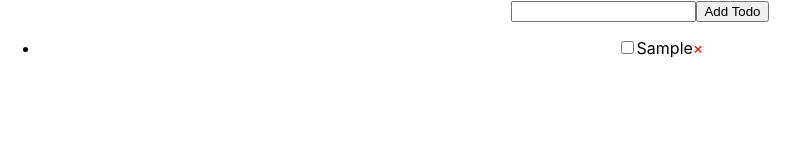
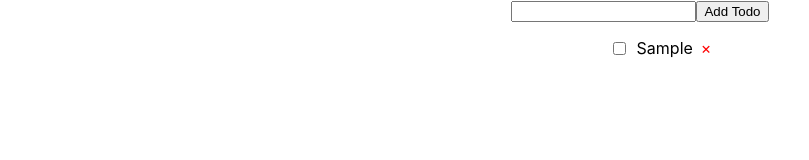
Before and after one commit to valeryyakishkin/Intro_by_Redux, a React (Create React App) app: page / in a window 1280 px wide. Both pictures are taken after typing "Sample" into the empty fields and a click on the button "Add Todo". Shown: the top 160 px of the page, without its empty margins (0-809 px from the left). Built offline with nearby package versions, Linux system fonts and the light colour scheme.

Commit message:
Correct basic styles for list elements

```diff
--- a/src/App.css
+++ b/src/App.css
@@ -1,3 +1,18 @@
 .App {
   text-align: center;
 }
+
+ul {
+  list-style: none;
+}
+li {
+  display: flex;
+  justify-content: center;
+  align-items: center;
+  gap: 0.5rem;
+}
+
+.delete {
+  color: red;
+  cursor: pointer;
+}
--- a/src/App.jsx
+++ b/src/App.jsx
@@ -32,7 +32,7 @@ function App() {
           <li key={todo.id}>
             <input type="checkbox" />
             <span>{todo.text}</span>
-            <span style={{ color: "red" }}>&times;</span>
+            <span className="delete">&times;</span>
           </li>
         ))}
       </ul>
```
